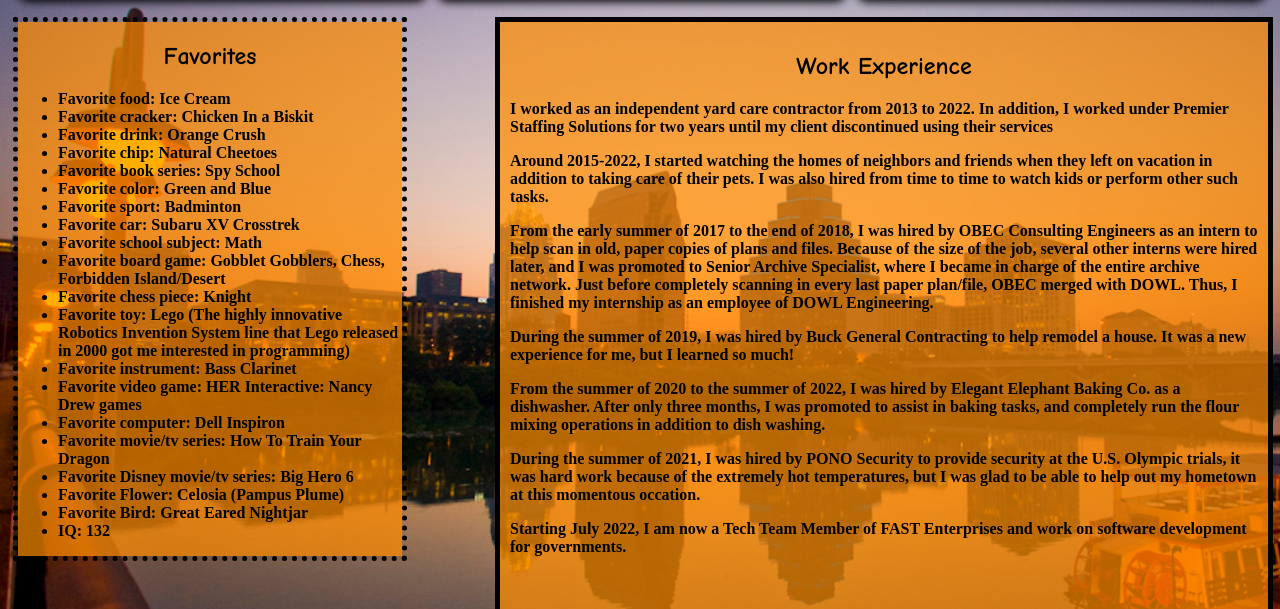
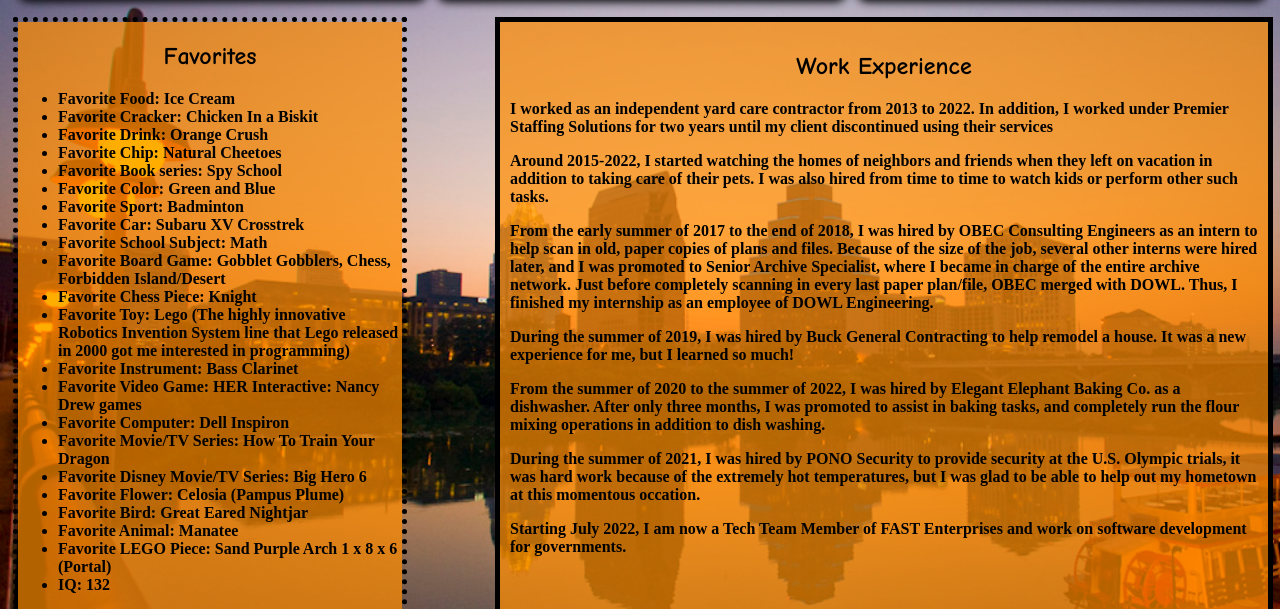
Before and after one commit to WizardGit/WizardGit.github.io, a plain HTML site: page PersonalWebsite/AboutMe/about.html in a window 1280 px wide. Shown: the part 165-774 px from the top of the page. Drawn offline with Linux system fonts and the light colour scheme.

Commit message:
Updating AboutMe

```diff
--- a/PersonalWebsite/AboutMe/about.html
+++ b/PersonalWebsite/AboutMe/about.html
@@ -98,25 +98,27 @@
         <article>
             <h2>Favorites</h2>
             <ul>
-                <li>Favorite food: Ice Cream</li>
-                <li>Favorite cracker: Chicken In a Biskit</li>
-                <li>Favorite drink: Orange Crush</li>
-                <li>Favorite chip: Natural Cheetoes</li>
-                <li>Favorite book series: Spy School</li>
-                <li>Favorite color: Green and Blue</li>
-                <li>Favorite sport: Badminton</li>
-                <li>Favorite car: Subaru XV Crosstrek</li>
-                <li>Favorite school subject: Math</li>
-                <li>Favorite board game: Gobblet Gobblers, Chess, Forbidden Island/Desert</li>
-                <li>Favorite chess piece: Knight</li>
-                <li>Favorite toy: Lego (The highly innovative Robotics Invention System line that Lego released in 2000 got me interested in programming)</li>
-                <li>Favorite instrument: Bass Clarinet</li>
-                <li>Favorite video game: HER Interactive: Nancy Drew games</li>
-                <li>Favorite computer: Dell Inspiron</li>
-                <li>Favorite movie/tv series: How To Train Your Dragon</li>
-                <li>Favorite Disney movie/tv series: Big Hero 6</li>
+                <li>Favorite Food: Ice Cream</li>
+                <li>Favorite Cracker: Chicken In a Biskit</li>
+                <li>Favorite Drink: Orange Crush</li>
+                <li>Favorite Chip: Natural Cheetoes</li>
+                <li>Favorite Book series: Spy School</li>
+                <li>Favorite Color: Green and Blue</li>
+                <li>Favorite Sport: Badminton</li>
+                <li>Favorite Car: Subaru XV Crosstrek</li>
+                <li>Favorite School Subject: Math</li>
+                <li>Favorite Board Game: Gobblet Gobblers, Chess, Forbidden Island/Desert</li>
+                <li>Favorite Chess Piece: Knight</li>
+                <li>Favorite Toy: Lego (The highly innovative Robotics Invention System line that Lego released in 2000 got me interested in programming)</li>
+                <li>Favorite Instrument: Bass Clarinet</li>
+                <li>Favorite Video Game: HER Interactive: Nancy Drew games</li>
+                <li>Favorite Computer: Dell Inspiron</li>
+                <li>Favorite Movie/TV Series: How To Train Your Dragon</li>
+                <li>Favorite Disney Movie/TV Series: Big Hero 6</li>
                 <li>Favorite Flower: Celosia (Pampus Plume)</li>
                 <li>Favorite Bird: Great Eared Nightjar</li>
+                <li>Favorite Animal: Manatee</li>
+                <li>Favorite LEGO Piece: Sand Purple Arch 1 x 8 x 6 (Portal)</li>
                 <li>IQ: 132</li>
             </ul>
         </article>
```
